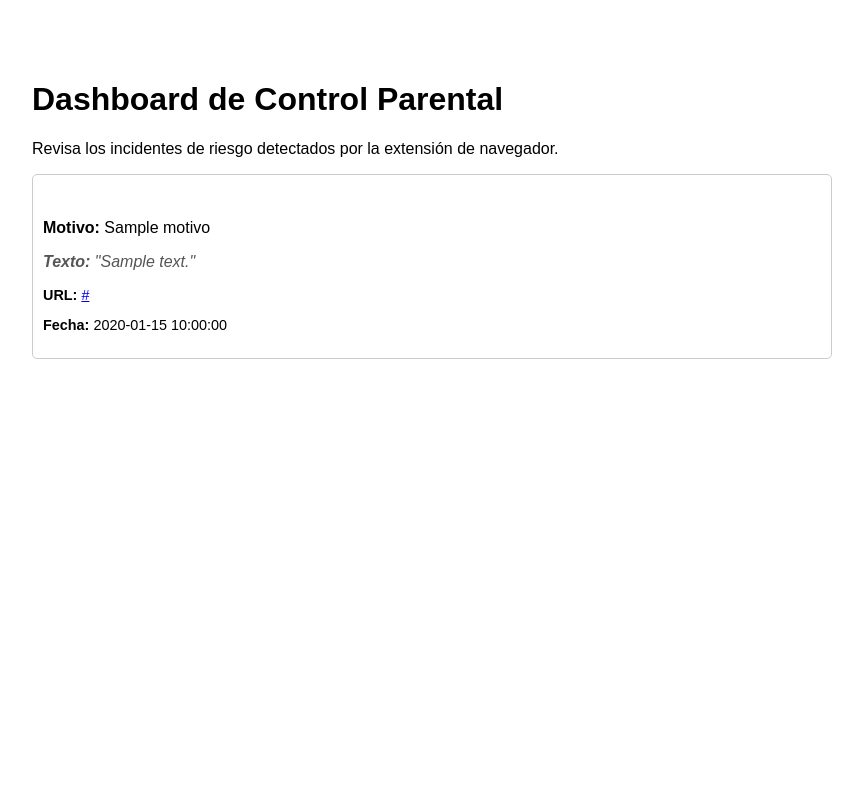
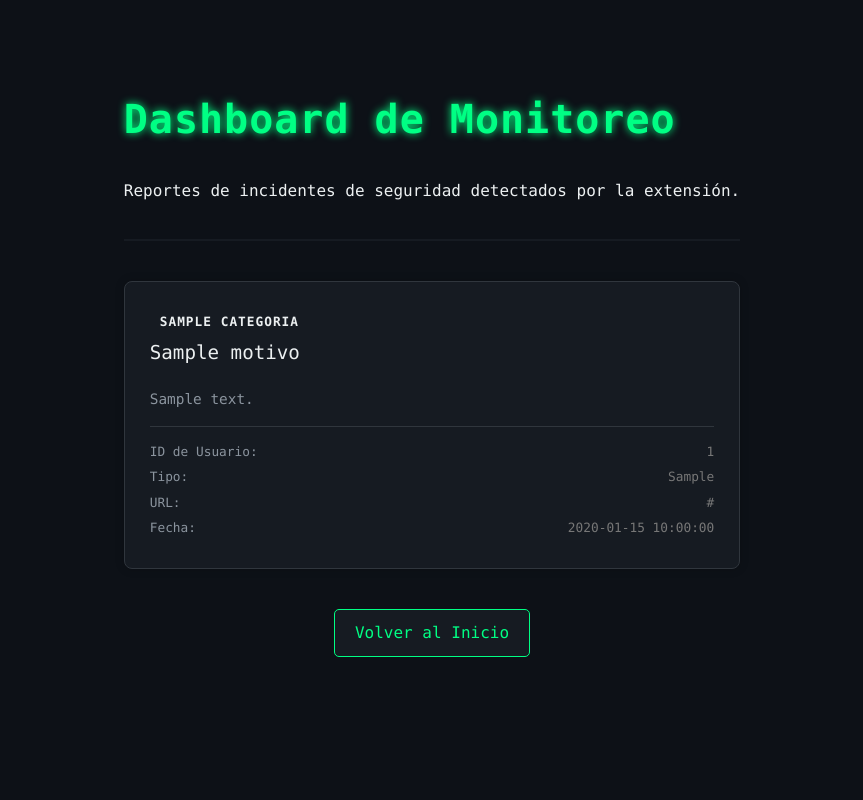
Before and after one commit to isaacwide/hack_puebla, a Flask app: template templates/index.html in a window 1280 px wide. Shown: the whole page, without its empty margins (208-1071 px from the left). Run offline with Flask 3, Linux system fonts and the light colour scheme; the template is opened without the code that fills it: most values are stand-ins (such as "Sample title", 1, 10 or a date in 2020).

Commit message:
pagina dashboard segundo cambio

```diff
--- a/main.py
+++ b/main.py
@@ -1,64 +1,74 @@
 from flask import Flask, render_template, request, jsonify
-import sqlite3
 from datetime import datetime
-import os
+from pymongo import MongoClient
 
 app = Flask(__name__)
-DATABASE = os.path.join(os.getcwd(), 'incidentes.db')
 
-def get_db_connection():
-    conn = sqlite3.connect(DATABASE)
-    conn.row_factory = sqlite3.Row
-    return conn
+# --- Configuración de la base de datos MongoDB ---
+MONGO_URI = "mongodb://localhost:27017/"  # Reemplaza con tu URI de conexión si usas Atlas
+DB_NAME = "hack_puebla_db"
+COLLECTION_NAME = "incidentes"
 
-def create_table():
-    conn = get_db_connection()
-    conn.execute('''
-        CREATE TABLE IF NOT EXISTS incidentes (
-            id INTEGER PRIMARY KEY AUTOINCREMENT,
-            texto TEXT NOT NULL,
-            url TEXT NOT NULL,
-            categoria TEXT NOT NULL,
-            motivo TEXT NOT NULL,
-            fecha TIMESTAMP NOT NULL
-        );
-    ''')
-    conn.commit()
-    conn.close()
+def get_mongo_collection():
+    """Establece la conexión a MongoDB y retorna la colección."""
+    try:
+        client = MongoClient(MONGO_URI)
+        db = client[DB_NAME]
+        collection = db[COLLECTION_NAME]
+        print("Conectado exitosamente a MongoDB.")
+        return collection
+    except Exception as e:
+        print(f"Error al conectar a MongoDB: {e}")
+        return None
 
-create_table()
+# Obtiene la colección de incidentes al iniciar la aplicación
+incidentes_collection = get_mongo_collection()
 
-# --- NUEVA RUTA para la página de inicio ---
 @app.route('/')
 def landing_page():
     return render_template('landing_page.html')
 
-# --- RUTA EXISTENTE para el dashboard (ahora en /dashboard) ---
 @app.route('/dashboard')
 def dashboard():
-    conn = get_db_connection()
-    incidentes = conn.execute('SELECT * FROM incidentes ORDER BY fecha DESC').fetchall()
-    conn.close()
+    if not incidentes_collection:
+        return "Error: No se pudo conectar a la base de datos.", 500
+
+    # Busca todos los documentos, los ordena por fecha y los convierte a una lista
+    # La conversion es necesaria porque pymongo.cursor no se puede pasar directamente a la plantilla
+    incidentes = list(incidentes_collection.find().sort("fecha", -1))
+
     return render_template('index.html', incidentes=incidentes)
 
 @app.route('/api/incidente', methods=['POST'])
 def registrar_incidente():
+    if not incidentes_collection:
+        return jsonify({"error": "No se pudo conectar a la base de datos."}), 500
+
     data = request.json
     texto = data.get('texto')
     url = data.get('url')
     categoria = data.get('categoria')
     motivo = data.get('motivo')
+    usuario_id = data.get('usuario_id')
+    tipo_de_incidente = data.get('tipo_de_incidente')
 
-    if not all([texto, url, categoria, motivo]):
+    if not all([texto, url, categoria, motivo, usuario_id, tipo_de_incidente]):
         return jsonify({"error": "Faltan datos en la solicitud"}), 400
 
-    conn = get_db_connection()
-    conn.execute('INSERT INTO incidentes (texto, url, categoria, motivo, fecha) VALUES (?, ?, ?, ?, ?)',
-                 (texto, url, categoria, motivo, datetime.now()))
-    conn.commit()
-    conn.close()
+    incidente_document = {
+        "texto": texto,
+        "url": url,
+        "categoria": categoria,
+        "motivo": motivo,
+        "usuario_id": usuario_id,
+        "tipo_de_incidente": tipo_de_incidente,
+        "fecha": datetime.now()
+    }
 
-    return jsonify({"success": True, "message": "Incidente registrado."}), 201
+    # Inserta el documento en la colección de incidentes
+    result = incidentes_collection.insert_one(incidente_document)
+
+    return jsonify({"success": True, "message": "Incidente registrado.", "id": str(result.inserted_id)}), 201
 
 if __name__ == '__main__':
     app.run(debug=True)
--- a/templates/index.html
+++ b/templates/index.html
@@ -2,36 +2,218 @@
 <html lang="es">
 <head>
     <meta charset="UTF-8">
-    <title>Dashboard de Control Parental</title>
+    <meta name="viewport" content="width=device-width, initial-scale=1.0">
+    <title>Dashboard de Reportes</title>
     <style>
-        body { font-family: sans-serif; max-width: 800px; margin: 40px auto; padding: 20px; }
-        .incidente { border: 1px solid #ccc; padding: 10px; margin-bottom: 10px; border-radius: 5px; }
-        .incidente-texto { font-style: italic; color: #555; }
-        .incidente-url { font-size: 0.9em; }
-        .badge { font-weight: bold; padding: 2px 5px; border-radius: 3px; color: white; }
-        .riesgo_medio { background-color: orange; }
-        .riesgo_alto { background-color: red; }
-        .riesgo_grave { background-color: darkred; }
+        :root {
+            --background-color: #0d1117;
+            --card-color: #161b22;
+            --text-color: #ecf0f1;
+            --accent-color: #00ff84; /* Verde neón */
+            --glow-color: #00ff84;
+            --secondary-text-color: #8b949e;
+            --border-glow: rgba(0, 255, 132, 0.4);
+            --danger-color: #ff5252;
+            --warning-color: #ffc107;
+            --info-color: #2196F3;
+        }
+
+        body {
+            font-family: 'Consolas', 'Menlo', monospace;
+            line-height: 1.6;
+            color: var(--text-color);
+            background-color: var(--background-color);
+            margin: 0;
+            padding: 0;
+            display: flex;
+            justify-content: center;
+            min-height: 100vh;
+            overflow-x: hidden;
+        }
+
+        .container {
+            max-width: 1200px;
+            margin: 40px auto;
+            padding: 20px;
+            text-align: center;
+        }
+
+        header {
+            margin-bottom: 40px;
+            text-align: left;
+            border-bottom: 2px solid var(--card-color);
+            padding-bottom: 20px;
+        }
+
+        header h1 {
+            font-size: 2.5em;
+            color: var(--accent-color);
+            text-shadow: 0 0 8px var(--glow-color);
+            letter-spacing: 1px;
+        }
+
+        .home-button {
+            display: inline-block;
+            background-color: var(--card-color);
+            color: var(--accent-color);
+            padding: 10px 20px;
+            text-decoration: none;
+            border-radius: 5px;
+            border: 1px solid var(--accent-color);
+            transition: all 0.3s ease;
+        }
+
+        .home-button:hover {
+            background-color: var(--accent-color);
+            color: var(--background-color);
+            box-shadow: 0 0 15px var(--glow-color);
+        }
+
+        .report-grid {
+            display: grid;
+            grid-template-columns: repeat(auto-fit, minmax(300px, 1fr));
+            gap: 25px;
+        }
+
+        .report-card {
+            background-color: var(--card-color);
+            padding: 25px;
+            border-radius: 8px;
+            text-align: left;
+            border: 1px solid #30363d;
+            box-shadow: 0 0 10px rgba(0, 0, 0, 0.2);
+            transition: transform 0.3s ease, box-shadow 0.3s ease;
+            position: relative;
+        }
+
+        .report-card:hover {
+            transform: translateY(-5px);
+            box-shadow: 0 5px 20px rgba(0, 0, 0, 0.4), 0 0 10px rgba(0, 255, 132, 0.3);
+        }
+
+        .report-card h3 {
+            margin-top: 0;
+            font-size: 1.2em;
+            font-weight: normal;
+        }
+
+        .report-card .report-text {
+            color: var(--secondary-text-color);
+            font-size: 0.9em;
+            word-wrap: break-word;
+            white-space: pre-wrap;
+            margin-bottom: 15px;
+        }
+
+        .report-card .metadata {
+            font-size: 0.8em;
+            color: #777;
+            border-top: 1px solid #30363d;
+            padding-top: 10px;
+        }
+
+        .report-card .metadata p {
+            margin: 5px 0;
+            display: flex;
+            justify-content: space-between;
+        }
+
+        .report-card .metadata .label {
+            color: var(--secondary-text-color);
+        }
+
+        .report-card .category-badge {
+            display: inline-block;
+            padding: 5px 10px;
+            border-radius: 5px;
+            font-size: 0.8em;
+            font-weight: bold;
+            text-transform: uppercase;
+            letter-spacing: 1px;
+        }
+
+        /* Colores para las categorías */
+        .category-badge.riesgo_grave {
+            background-color: var(--danger-color);
+            color: white;
+            box-shadow: 0 0 5px var(--danger-color);
+        }
+        .category-badge.riesgo_alto {
+            background-color: var(--danger-color);
+            color: white;
+            box-shadow: 0 0 5px var(--danger-color);
+        }
+        .category-badge.riesgo_medio {
+            background-color: var(--warning-color);
+            color: var(--background-color);
+            box-shadow: 0 0 5px var(--warning-color);
+        }
+        .category-badge.riesgo_bajo {
+            background-color: var(--info-color);
+            color: white;
+            box-shadow: 0 0 5px var(--info-color);
+        }
+
+        .empty-state {
+            color: var(--secondary-text-color);
+            font-size: 1.2em;
+            text-align: center;
+            margin-top: 100px;
+        }
+
+        .back-to-home {
+            margin-top: 40px;
+            text-align: center;
+        }
     </style>
 </head>
 <body>
-    <h1>Dashboard de Control Parental</h1>
-    <p>Revisa los incidentes de riesgo detectados por la extensión de navegador.</p>
 
-    <div id="incidents-list">
+    <div class="container">
+        <header>
+            <h1>Dashboard de Monitoreo</h1>
+            <p>Reportes de incidentes de seguridad detectados por la extensión.</p>
+        </header>
+
         {% if incidentes %}
+        <div class="report-grid">
             {% for incidente in incidentes %}
-                <div class="incidente">
-                    <span class="badge {{ incidente.categoria }}">{{ incidente.categoria.replace('_', ' ').upper() }}</span>
-                    <p><strong>Motivo:</strong> {{ incidente.motivo }}</p>
-                    <p class="incidente-texto"><strong>Texto:</strong> "{{ incidente.texto }}"</p>
-                    <p class="incidente-url"><strong>URL:</strong> <a href="{{ incidente.url }}" target="_blank">{{ incidente.url }}</a></p>
-                    <p class="incidente-url"><strong>Fecha:</strong> {{ incidente.fecha }}</p>
+            <div class="report-card">
+                <span class="category-badge {{ incidente.categoria | replace(' ', '_') }}">{{ incidente.categoria | replace('_', ' ') }}</span>
+                <h3>{{ incidente.motivo }}</h3>
+                <p class="report-text">{{ incidente.texto }}</p>
+                <div class="metadata">
+                    <p>
+                        <span class="label">ID de Usuario:</span>
+                        <span>{{ incidente.usuario_id }}</span>
+                    </p>
+                    <p>
+                        <span class="label">Tipo:</span>
+                        <span>{{ incidente.tipo_de_incidente }}</span>
+                    </p>
+                    <p>
+                        <span class="label">URL:</span>
+                        <span>{{ incidente.url }}</span>
+                    </p>
+                    <p>
+                        <span class="label">Fecha:</span>
+                        <span>{{ incidente.fecha }}</span>
+                    </p>
                 </div>
+            </div>
             {% endfor %}
+        </div>
         {% else %}
-            <p>No se han registrado incidentes de riesgo.</p>
+        <div class="empty-state">
+            <p>No se han registrado incidentes de seguridad.</p>
+            <p>La extensión está monitoreando en segundo plano...</p>
+        </div>
         {% endif %}
+
+        <div class="back-to-home">
+            <a href="/" class="home-button">Volver al Inicio</a>
+        </div>
     </div>
+
 </body>
 </html>
```
Also changed, not shown: templates/landing_page.html (+44 -10 lines), incidentes.db (deleted).
